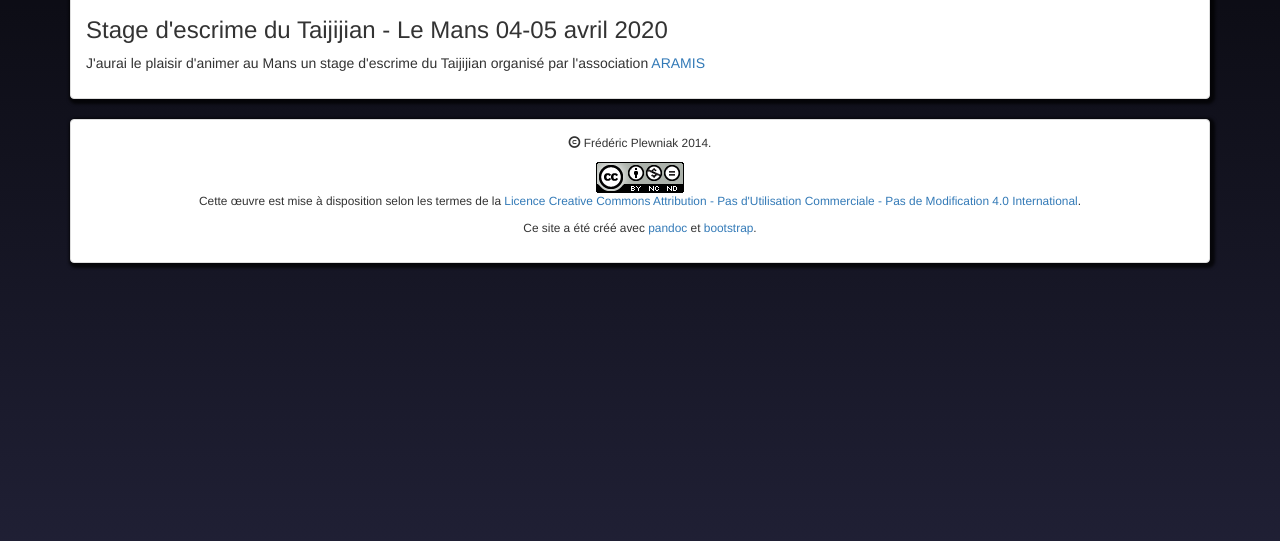
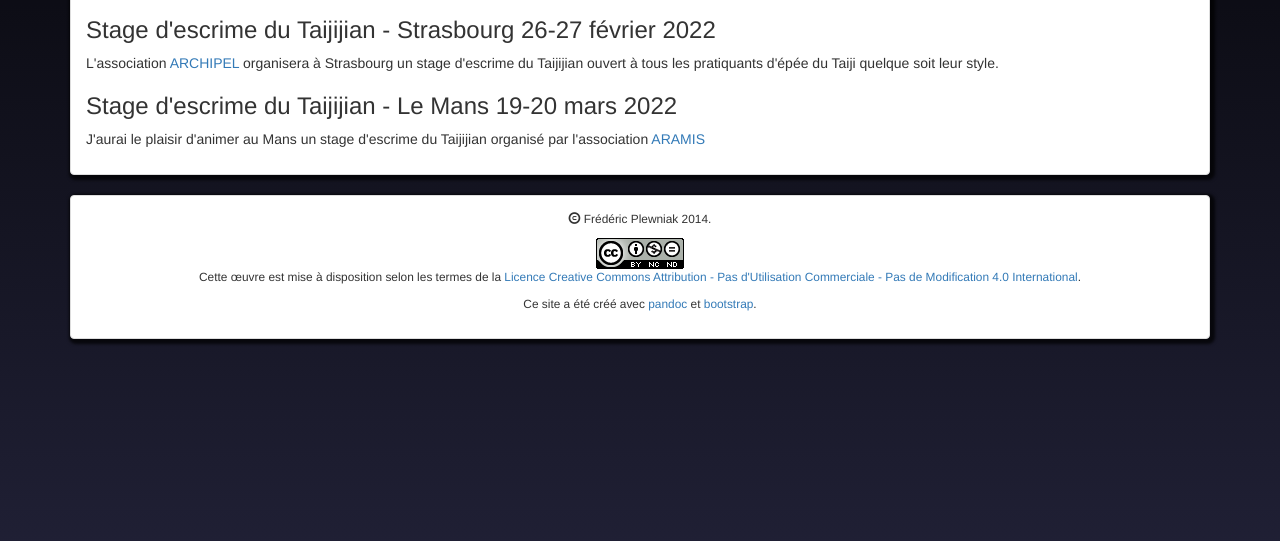
Before and after one commit to fplewniak/TaijijianFencing, a plain HTML site: page www/fr/Agenda.html in a window 1280 px wide. Shown: the part 379-920 px from the top of the page. Drawn offline with Linux system fonts and the light colour scheme.

Commit message:
Agenda 2021-20222

```diff
--- a/www/fr/Agenda.html
+++ b/www/fr/Agenda.html
@@ -115,10 +115,10 @@
 <p>J'y présenterai des ateliers sur les bases de l'épée et de l'escrime du Taiji, ouverts à tous les niveaux. Pour de plus amples informations, rendez-vous sur la <a href="http://aramis72.taichi.free.fr/articles.php?lng=fr&pg=22">page des Rencontres Jasnières 2016</a>.</p>
 --->
 
-<!--
-<h3 id="taijijian-fencing-workshop---strasbourg-01-02-decembre_2018">Stage d'escrime du Taijijian - Strasbourg 01-02 décembre 2018</h3>
+
+<h3 id="taijijian-fencing-workshop---strasbourg-01-02-decembre_2018">Stage d'escrime du Taijijian - Strasbourg 26-27 février 2022</h3>
 <p>L'association <a href="http://taiji.archipel.free.fr/">ARCHIPEL</a> organisera à Strasbourg un stage d'escrime du Taijijian ouvert à tous les pratiquants d'épée du Taiji quelque soit leur style.</p>
--->
+
 
 <!--
 <h3 id="taijijian-workshop---herepian-08-09-apr-2017">Stage d'épée du Taiji - Hérépian 08-09 avril 2017</h3>
@@ -130,7 +130,7 @@ Ce stage abordera les principes du Taijijian à la lumière des textes classique
 <!--<h3 id="jasnieres-2017">30e Rencontres Jasnières - Marçon 27-30 juillet 2017</h3>
 <p>J'y présenterai des ateliers sur les principes de l'épée du Taiji, ouverts à tous les niveaux. En nous appuyant sur des extraits des Classiques du Taijiquan et du Jian Jing, traité d'épée rédigé au XVIe siècle par le général Yu Dayou, nous verrons au cours de ces ateliers comment ces principes sont mis en application dans la recherche d'unité avec l'épée, mais aussi dans les exercices avec partenaire et les applications martiales. Pour de plus amples informations, consultez <a href="http://aramis72.taichi.free.fr/file/dossier-fr17.pdf">dossier d'inscription aux Rencontres Jasnières 2017</a> ou rendez-vous sur la <a href="https://www.facebook.com/Rencontres-Jasni%C3%A8res-437546173032665/">page Facebook des Rencontres</a>.</p>-->
 
-<h3 id="stage-descrime-du-taijijian---le-mans-02-03-mars-2019">Stage d'escrime du Taijijian - Le Mans 04-05 avril 2020</h3>
+<h3 id="stage-descrime-du-taijijian">Stage d'escrime du Taijijian - Le Mans 19-20 mars 2022</h3>
 <p>J'aurai le plaisir d'animer au Mans un stage d'escrime du Taijijian organisé par l'association <a href="http://aramis72.taichi.free.fr/">ARAMIS</a>
 <!-- Applications martiales des 4 premiers duans de l'épée Kunlun du Yangjia Michuan Taijijian :
 L'étude de ces applications nous permettra d'aborder les notions de connexion (Jie jin), d'écoute (Ting jin), de transformation (Hua jin), de distance et de temps, en mettant l'accent sur le respect des principes édictés par les Classiques du Taijiquan et le Traité d'épée (Jian Jing) du général Yu Dayou.
```
Also changed, not shown: www/en/Agenda.html (+3 -4 lines).
